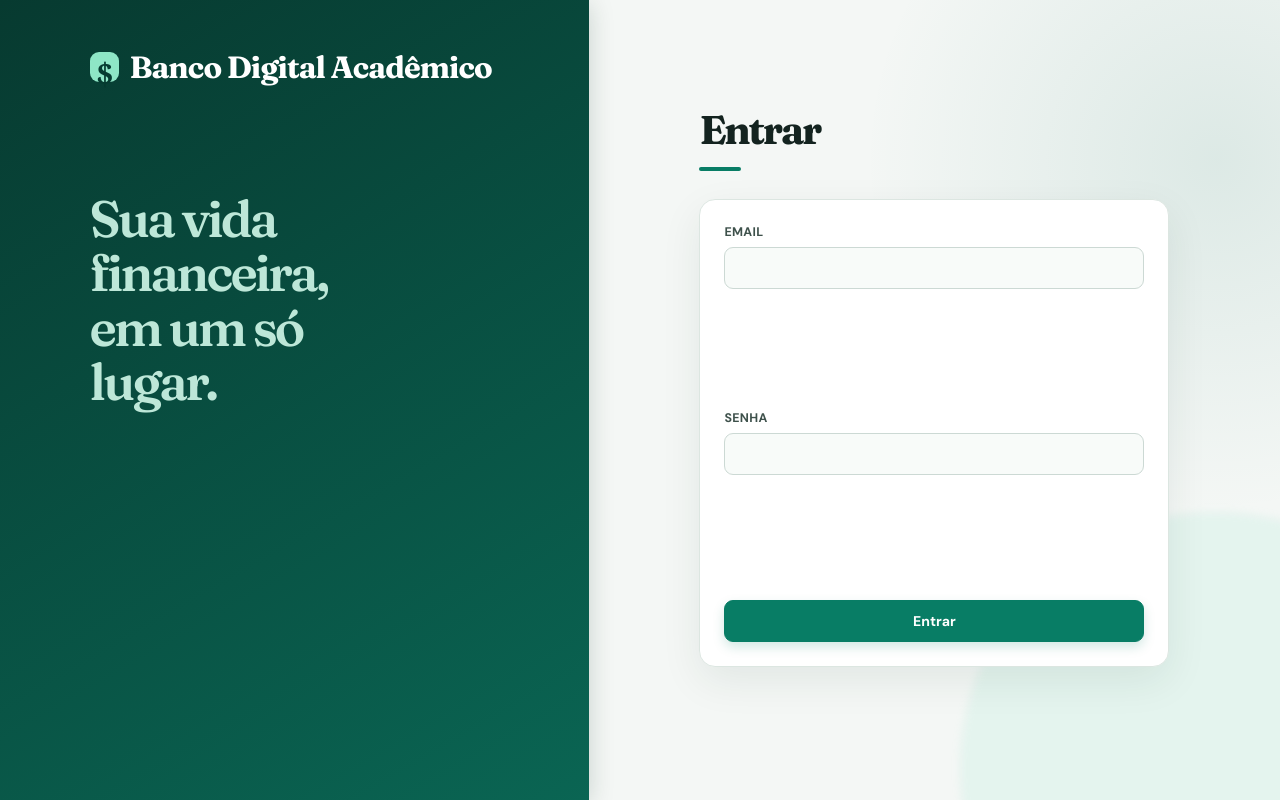
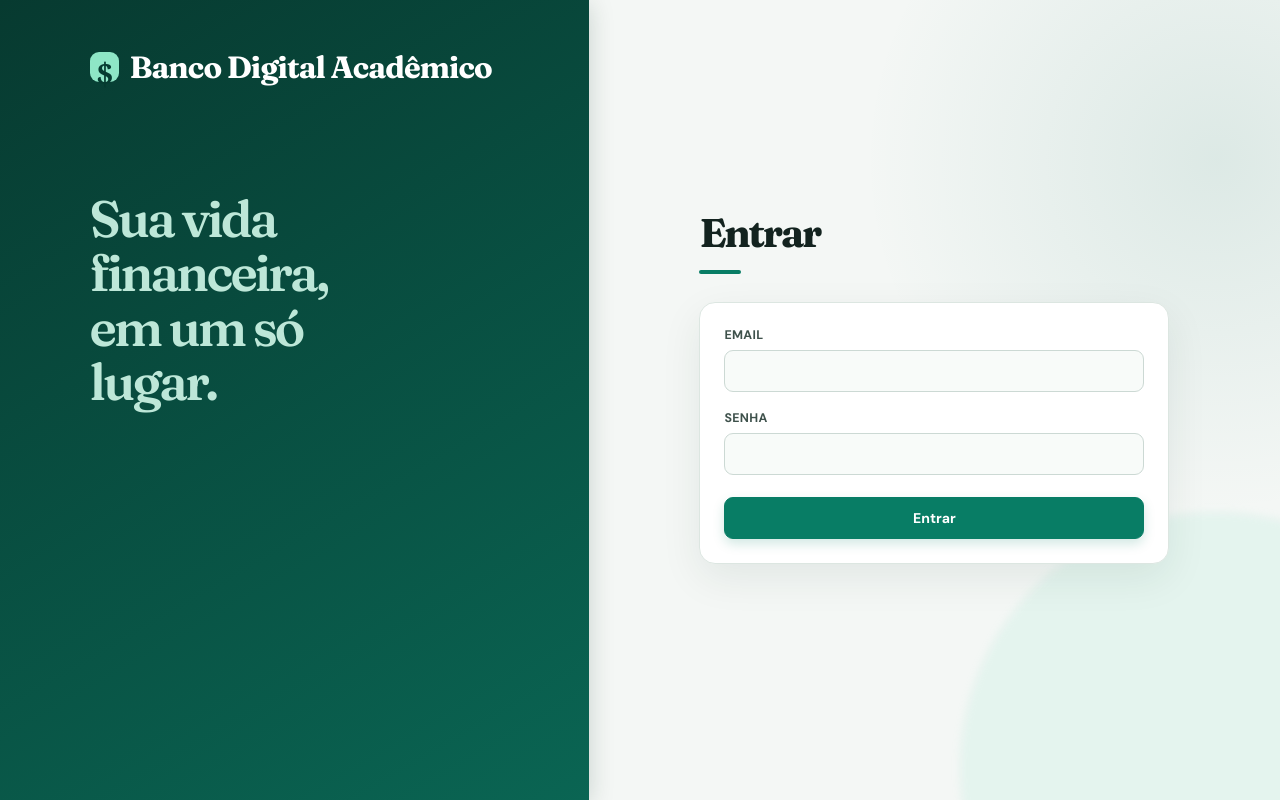
Before and after one commit to Henrique-CBueno/CP4---Python, a FastAPI app: page /login in a window 1280 px wide. Run offline with FastAPI, Linux system fonts and the light colour scheme.

Commit message:
fix: corrige espaçamento vertical dos campos na tela de login
Ao virar o .card para flex-direction:column na tela de login, o
flex:1 1 170px herdado dos labels (pensado para largura em linha)
passava a valer para altura, e o flex-grow esticava cada campo
verticalmente. Fixa flex:none nos labels do card de login e define
um gap explícito entre os campos.

```diff
--- a/app/static/css/style.css
+++ b/app/static/css/style.css
@@ -88,8 +88,8 @@ body:has(#login-form) .topbar h1 { font-family: "Fraunces", Georgia, serif; font
 body:has(#login-form) .brand::after { max-width: 300px; position: absolute; top: 9rem; left: 0; display: block; content: "Sua vida financeira, em um só lugar."; color: #bde7d8; font-family: "Fraunces", Georgia, serif; font-size: clamp(2.1rem, 4vw, 3.7rem); font-weight: 600; line-height: 1.06; letter-spacing: -.055em; }
 body:has(#login-form) main { width: min(470px, calc(100% - 3rem)); align-self: center; margin: 0 auto; padding: 3rem 0; }
 body:has(#login-form) main > h2 { font-size: 2.5rem; }
-body:has(#login-form) .card { margin-top: 1.75rem; flex-direction: column; align-items: stretch; padding: 1.5rem; }
-body:has(#login-form) .card label { width: 100%; }
+body:has(#login-form) .card { margin-top: 1.75rem; flex-direction: column; align-items: stretch; gap: 1.1rem; padding: 1.5rem; }
+body:has(#login-form) .card label { width: 100%; flex: none; }
 body:has(#login-form) .card button { width: 100%; margin-top: .3rem; }
 
 @media (max-width: 760px) {
```
